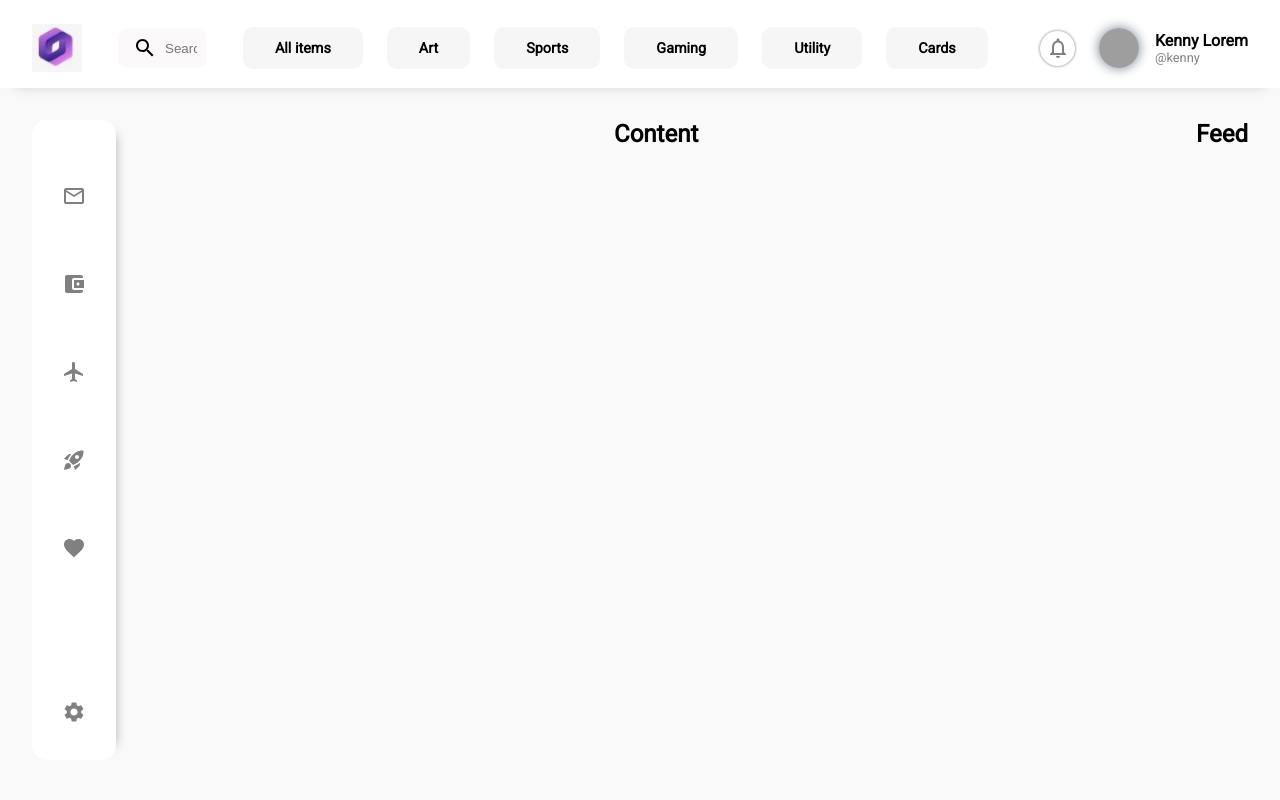
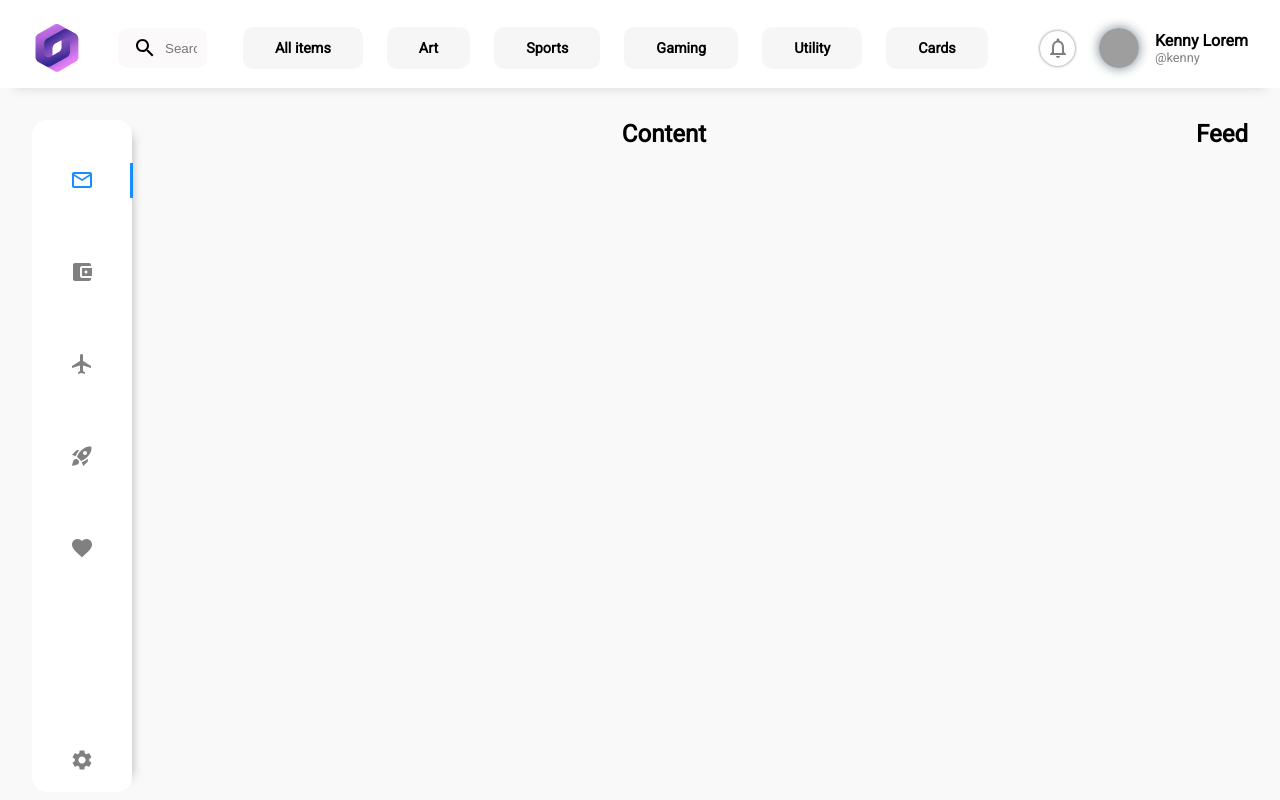
Before and after one commit to Facundo-Martin/react-spume-app, a React (Create React App) app: page / in a window 1280 px wide. Built offline with nearby package versions, Linux system fonts and the light colour scheme; grey boxes are pictures that could not be loaded.

Commit message:
finally added sidebar toggle feature *sigh

```diff
--- a/src/components/Header.js
+++ b/src/components/Header.js
@@ -18,7 +18,7 @@ const user = {
 function Header() {
   return (
     <div className="header">
-      <img className="header__logo " src="/logo.jpeg" alt="spume logo" />
+      <img className="header__logo " src="/logo.png" alt="spume logo" />
       <div className="header__input">
         <SearchIcon className="header__searchicon" />
         <input placeholder="Search" />
--- a/src/components/Sidebar.css
+++ b/src/components/Sidebar.css
@@ -1,10 +1,9 @@
 .sidebar {
-  flex: 0.05;
+  min-width: 100px;
   background-color: white;
-  padding: 1rem;
   box-shadow: 15px 0px 10px -15px rgb(178, 178, 178);
   border-radius: 15px;
-  height: 80vh;
+  height: 84vh;
   display: flex;
   flex-direction: column;
   justify-content: space-between;
@@ -14,20 +13,9 @@
 .sidebar__nav {
   display: flex;
   flex-direction: column;
+  align-items: center;
   padding: 3rem 0;
   gap: 4rem;
-}
-
-.sidebar__nav-icon {
-  color: grey;
-}
-.sidebar__nav-icon .rotate {
-  text-transform: rotate(90deg);
-}
-
-.sidebar__nav-icon:hover {
-  cursor: pointer;
-  color: rgb(45, 98, 183);
 }
 
 .sidebar__settingsicon {
--- a/src/components/Sidebar.js
+++ b/src/components/Sidebar.js
@@ -1,4 +1,4 @@
-import React from "react";
+import React, { useState } from "react";
 import "./Sidebar.css";
 import MailOutlineIcon from "@mui/icons-material/MailOutline";
 import AccountBalanceWalletIcon from "@mui/icons-material/AccountBalanceWallet";
@@ -6,21 +6,61 @@ import FlightIcon from "@mui/icons-material/Flight";
 import RocketLaunchIcon from "@mui/icons-material/RocketLaunch";
 import FavoriteIcon from "@mui/icons-material/Favorite";
 import SettingsIcon from "@mui/icons-material/Settings";
+import SidebarOption from "./SidebarOption";
 
-function Sidebar() {
+function Sidebar({ initialSelectedIcon = "Home" }) {
+  const [selected, setSelected] = useState(initialSelectedIcon);
+  console.log(
+    "Logs for sidebar toggle:",
+    "Home isActive is",
+    Boolean(selected === "Home"),
+    "Wallet isActive is",
+    Boolean(selected === "Wallet"),
+    "Flight isActive is",
+    Boolean(selected === "Flight")
+  );
+
   return (
     <div className="sidebar">
-      {/* NavIcons */}
       <div className="sidebar__nav">
-        <MailOutlineIcon className="sidebar__nav-icon" />
-        <AccountBalanceWalletIcon className="sidebar__nav-icon" />
-        <FlightIcon className="sidebar__nav-icon rotate" />
-        <RocketLaunchIcon className="sidebar__nav-icon rotate" />
-        <FavoriteIcon className="sidebar__nav-icon" />
+        <SidebarOption
+          id="Home"
+          Icon={MailOutlineIcon}
+          isActive={Boolean(selected === "Home")}
+          setSelected={setSelected}
+        />
+        <SidebarOption
+          id="Wallet"
+          Icon={AccountBalanceWalletIcon}
+          isActive={Boolean(selected === "Wallet")}
+          setSelected={setSelected}
+        />
+        <SidebarOption
+          id="Flight"
+          Icon={FlightIcon}
+          isActive={Boolean(selected === "Flight")}
+          setSelected={setSelected}
+        />
+        <SidebarOption
+          id="Rocket"
+          Icon={RocketLaunchIcon}
+          isActive={Boolean(selected === "Rocket")}
+          setSelected={setSelected}
+        />
+        <SidebarOption
+          id="Favorites"
+          Icon={FavoriteIcon}
+          isActive={Boolean(selected === "Favorites")}
+          setSelected={setSelected}
+        />
       </div>
-      {/* SettingsIcon */}
       <div className="sidebar__settingsicon">
-        <SettingsIcon className="sidebar__nav-icon" />
+        <SidebarOption
+          id="Settings"
+          Icon={SettingsIcon}
+          isActive={Boolean(selected === "Settings")}
+          setSelected={setSelected}
+        />
       </div>
     </div>
   );
--- /dev/null
+++ b/src/components/SidebarOption.js
@@ -0,0 +1,21 @@
+import React, { useState } from "react";
+import "./SidebarOption.scss";
+
+function SidebarOption({ Icon, setSelected, id, isActive }) {
+  return (
+    <div
+      className="sidebaroption"
+      onClick={() => {
+        setSelected(id);
+      }}
+    >
+      <div
+        className={`sidebaroption__icon ${isActive ? "active" : "inactive"}`}
+      >
+        <Icon />
+      </div>
+    </div>
+  );
+}
+
+export default SidebarOption;
--- /dev/null
+++ b/src/components/SidebarOption.scss
@@ -0,0 +1,36 @@
+.sidebaroption {
+  width: 100%;
+}
+.sidebaroption__icon {
+  position: relative;
+}
+.sidebaroption__icon::after {
+  content: " ";
+  position: absolute;
+  overflow: hidden;
+  top: -5px;
+  right: -2.45rem;
+  height: 35px;
+  width: 3px;
+  background-color: rgba(0, 128, 255, 0.9);
+  visibility: hidden;
+}
+
+.inactive {
+  color: grey;
+}
+.active {
+  color: rgba(0, 128, 255, 0.9);
+  &::after {
+    visibility: visible;
+  }
+}
+
+.sidebar__nav-icon .rotate {
+  text-transform: rotate(90deg);
+}
+
+.sidebaroption__icon:hover {
+  cursor: pointer;
+  color: rgba(0, 128, 255, 0.9);
+}
```
Also changed, not shown: public/Logo.png (added).
